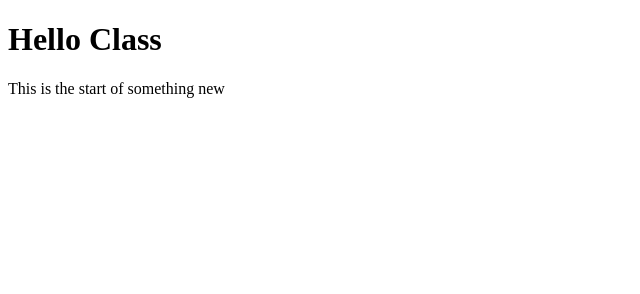
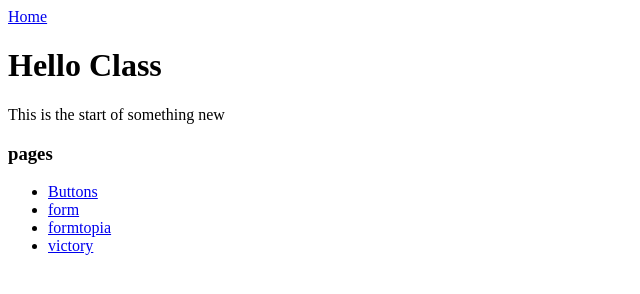
Before and after one commit to Oliver-CI/selenium-demo, a website: page node/pages/index.html in a window 1280 px wide. Shown: the whole page, without its empty margins (0-640 px from the left). Drawn offline with Linux system fonts and the light colour scheme.

Commit message:
Add home button

```diff
--- a/node/pages/index.html
+++ b/node/pages/index.html
@@ -5,7 +5,16 @@
     <title>Demo Selenium</title>
 </head>
 <body>
+<header><a href="index.html">Home</a></header>
 <h1>Hello Class</h1>
 <p>This is the start of something new</p>
+
+<h3>pages</h3>
+<ul>
+    <li><a href="buttons.html">Buttons</a></li>
+    <li><a href="form.html">form</a></li>
+    <li><a href="formtopia.html">formtopia</a></li>
+    <li><a href="victory.html">victory</a></li>
+</ul>
 </body>
 </html>
```
Also changed, not shown: node/pages/buttons.html (+1 -0 lines), node/pages/form.html (+1 -0 lines), node/pages/formtopia.html (+1 -0 lines), node/pages/victory.html (+1 -0 lines), 1 other file.
